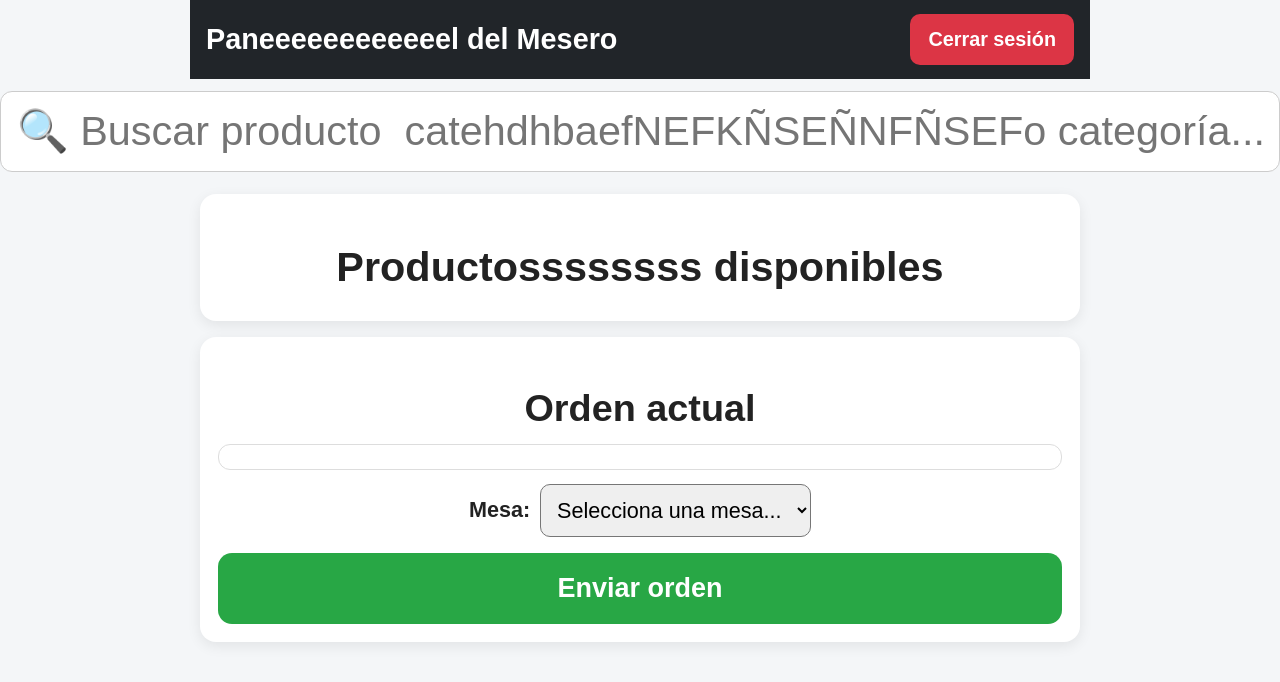
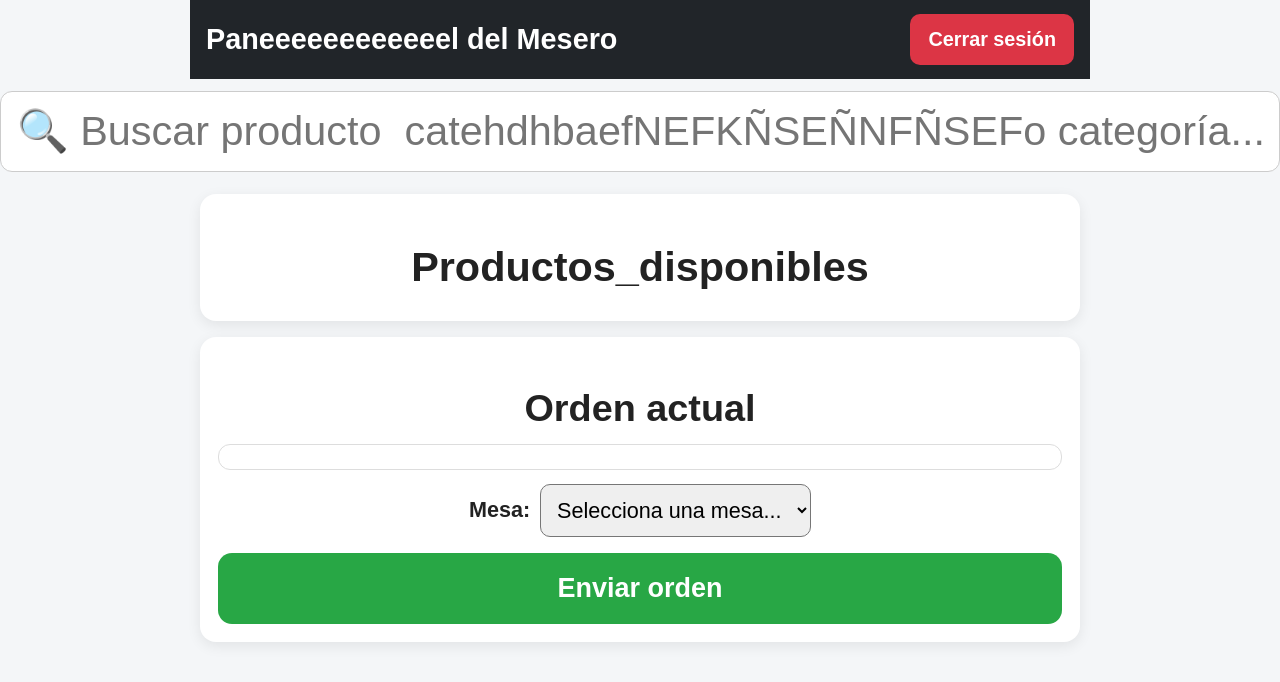
Before and after one commit to SorathDem/GRANBarBQD, a website with bundled scripts: page frontend/mesero.html in a window 1280 px wide. Built offline with nearby package versions, Linux system fonts and the light colour scheme; no server answers.

Commit message:
prueba 3

```diff
--- a/frontend/mesero.html
+++ b/frontend/mesero.html
@@ -21,7 +21,7 @@
   <main>
     <!-- Sección de productos -->
     <section class="productos">
-      <h2>Productossssssss disponibles</h2>
+      <h2>Productos_disponibles</h2>
       <div class="productos-scroll" id="productos-container"></div>
     </section>
 
```
